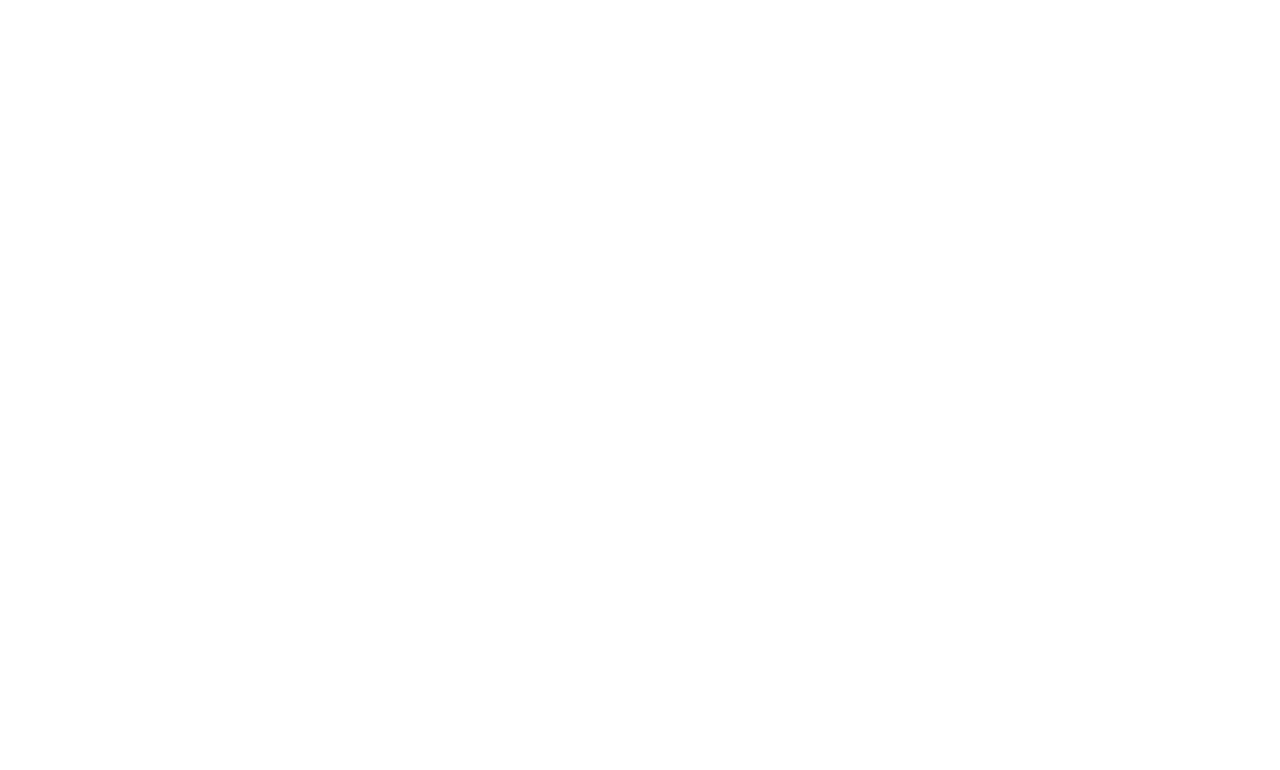
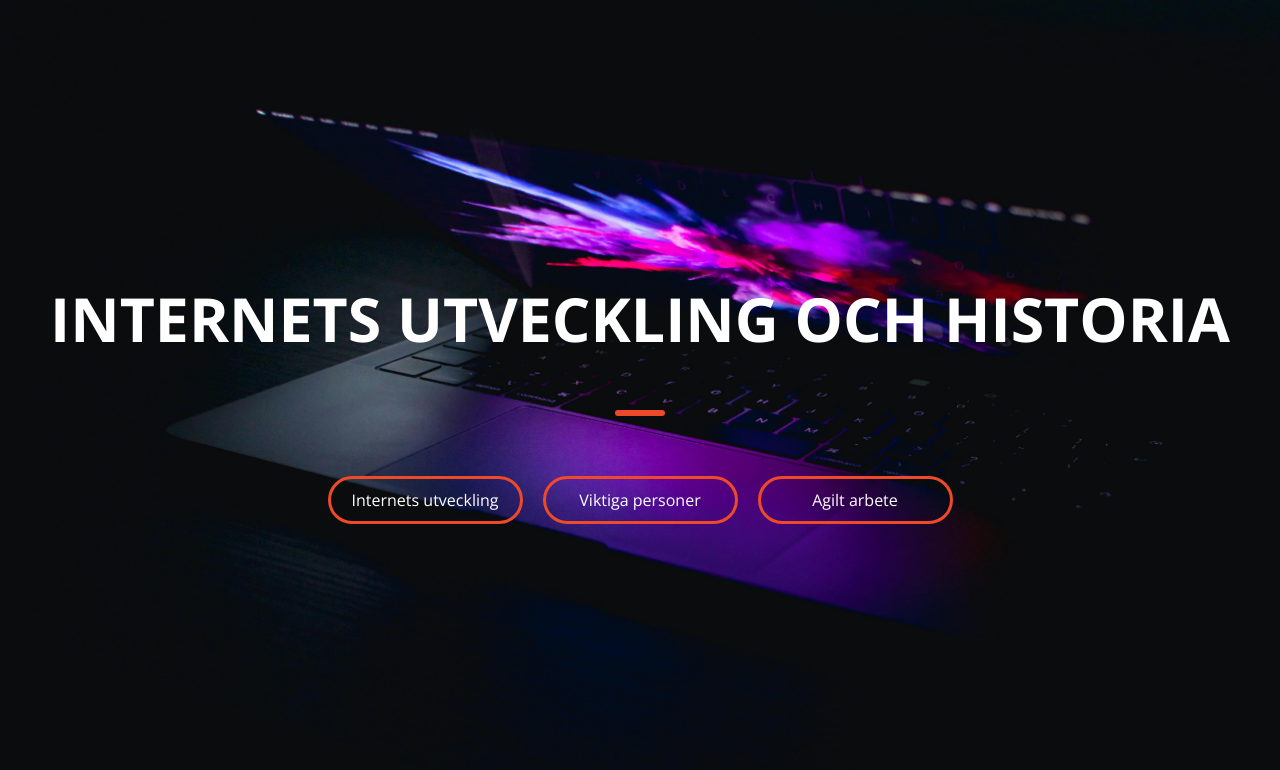
Before and after one commit to williamrask/williamrask, a plain HTML site: page index.html in a window 1280 px wide. Drawn offline with nearby package versions, Linux system fonts and the light colour scheme.

Commit message:
landing-page content done

```diff
--- a/index.html
+++ b/index.html
@@ -3,9 +3,27 @@
 <head>
     <meta charset="UTF-8">
     <meta name="viewport" content="width=device-width, initial-scale=1.0">
-    <title>Document</title>
+    <title>Internets Historia</title>
+    <link rel="stylesheet" href="style.css">
+    <link rel="preconnect" href="https://fonts.googleapis.com">
+    <link rel="preconnect" href="https://fonts.gstatic.com" crossorigin>
+    <link href="https://fonts.googleapis.com/css2?family=Open+Sans:ital,wght@0,300..800;1,300..800&display=swap" rel="stylesheet">
 </head>
 <body>
-
+    <main>
+        <div class="container">
+            <section class="hero-section">
+                <h1>
+                    internets utveckling och historia
+                </h1>
+                <hr>
+                <nav class="start-nav">
+                    <a href="utveckling.html">Internets utveckling</a>
+                    <a href="#">Viktiga personer</a>
+                    <a href="#">Agilt arbete</a>
+                </nav>
+            </section>
+        </div>
+    </main>
 </body>
 </html>
--- a/style.css
+++ b/style.css
@@ -1,4 +1,75 @@
 * {
     margin: 0;
     padding: 0;
+    box-sizing: border-box;
 }
+
+body {
+    background-image: url(bilder/pexels-nickoloui-2473183.jpg);
+    background-repeat: no-repeat;
+    background-size: cover;
+    font-family: "Open Sans", sans-serif;
+}
+
+main {
+    display: flex;
+    width: 100%;
+    height: 100vh;
+    justify-content: center;
+    align-items: center;
+}
+
+.container {
+    display: flex;
+    max-width: 1200px;
+    width: 100%;
+    justify-content: center;
+}
+
+.hero-section {
+    display: flex;
+    flex-direction: column;
+    align-items: center;
+}
+
+.hero-section h1 {
+    color: white;
+    text-align: center;
+    font-size: 3.8rem;
+    text-transform: uppercase;
+}
+
+hr {
+    width: 50px;
+    border-color: #ee4a29;
+    border-width: 3px;
+    border-style: solid;
+    border-radius: 5px;
+    margin: 50px 0 60px;
+}
+
+.start-nav {
+    width: 100%;
+    display: flex;
+    justify-content: center;
+    align-items: center;
+}
+
+.start-nav a {
+    padding: 10px 20px;
+    height: fit-content;
+    width: 195px;
+    color: white;
+    font-size: 1rem;
+    text-decoration: none;
+    border: 3px solid #ee4a29;
+    border-radius: 60px;
+    transition: ease-in-out .2s;
+    text-align: center;
+    margin: 0 10px;
+}
+
+.start-nav a:hover{
+    background-color: #ee4a29;
+    color: white;
+}
```
Also changed, not shown: bilder/pexels-nickoloui-2473183.jpg (added).
